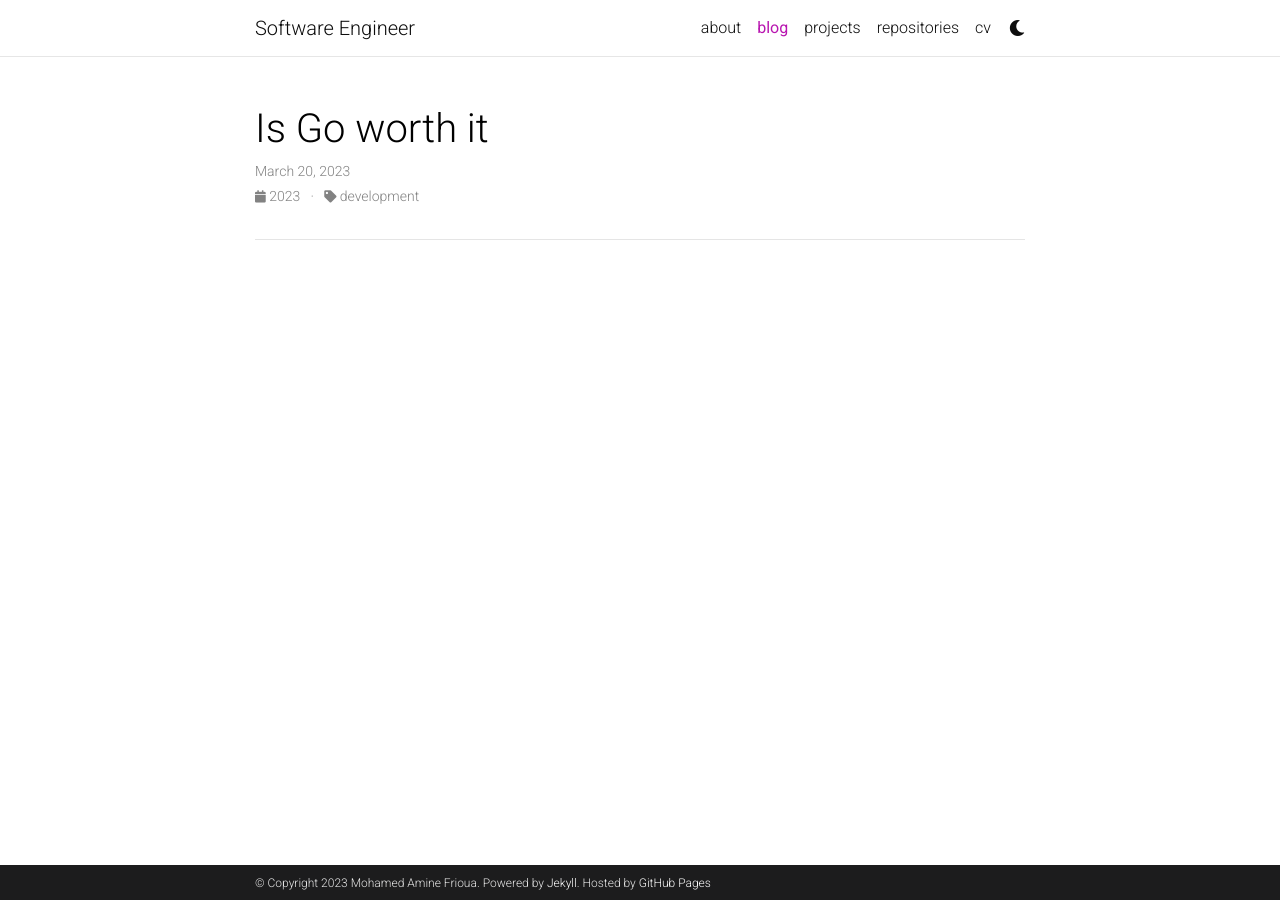
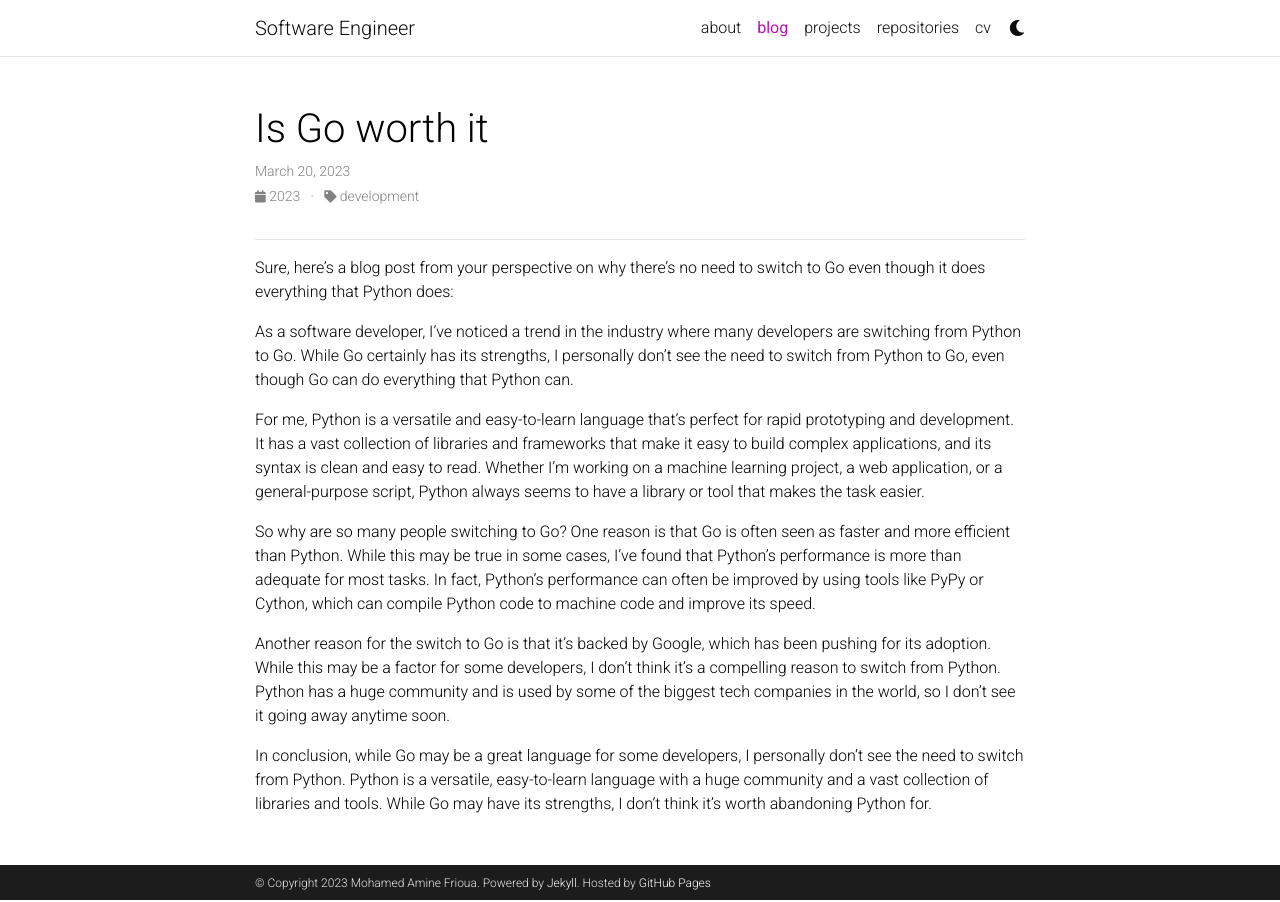
Before and after one commit to AmineFrioua/aminefrioua.github.io, a Jekyll site: the page built from _posts/2023-03-20-what-is-the-hype-about-go.md, in a window 1280 px wide. Built offline with Jekyll 4.4.1, drawn with Linux system fonts in a browser that asks for light colours; comment, search, counter and statistics services are not loaded; a style sheet for code colours, icons or effects is not loaded.

Commit message:
adding some content to the blogs

```diff
--- a/_posts/2023-03-20-what-is-the-hype-about-go.md
+++ b/_posts/2023-03-20-what-is-the-hype-about-go.md
@@ -9,3 +9,16 @@ related_posts: false
 toc:
   beginning: true
 ---
+
+
+Sure, here's a blog post from your perspective on why there's no need to switch to Go even though it does everything that Python does:
+
+As a software developer, I've noticed a trend in the industry where many developers are switching from Python to Go. While Go certainly has its strengths, I personally don't see the need to switch from Python to Go, even though Go can do everything that Python can.
+
+For me, Python is a versatile and easy-to-learn language that's perfect for rapid prototyping and development. It has a vast collection of libraries and frameworks that make it easy to build complex applications, and its syntax is clean and easy to read. Whether I'm working on a machine learning project, a web application, or a general-purpose script, Python always seems to have a library or tool that makes the task easier.
+
+So why are so many people switching to Go? One reason is that Go is often seen as faster and more efficient than Python. While this may be true in some cases, I've found that Python's performance is more than adequate for most tasks. In fact, Python's performance can often be improved by using tools like PyPy or Cython, which can compile Python code to machine code and improve its speed.
+
+Another reason for the switch to Go is that it's backed by Google, which has been pushing for its adoption. While this may be a factor for some developers, I don't think it's a compelling reason to switch from Python. Python has a huge community and is used by some of the biggest tech companies in the world, so I don't see it going away anytime soon.
+
+In conclusion, while Go may be a great language for some developers, I personally don't see the need to switch from Python. Python is a versatile, easy-to-learn language with a huge community and a vast collection of libraries and tools. While Go may have its strengths, I don't think it's worth abandoning Python for.
```
Also changed, not shown: _posts/2023-05-09-ruby-is-actually-fun.md (+15 -0 lines).
